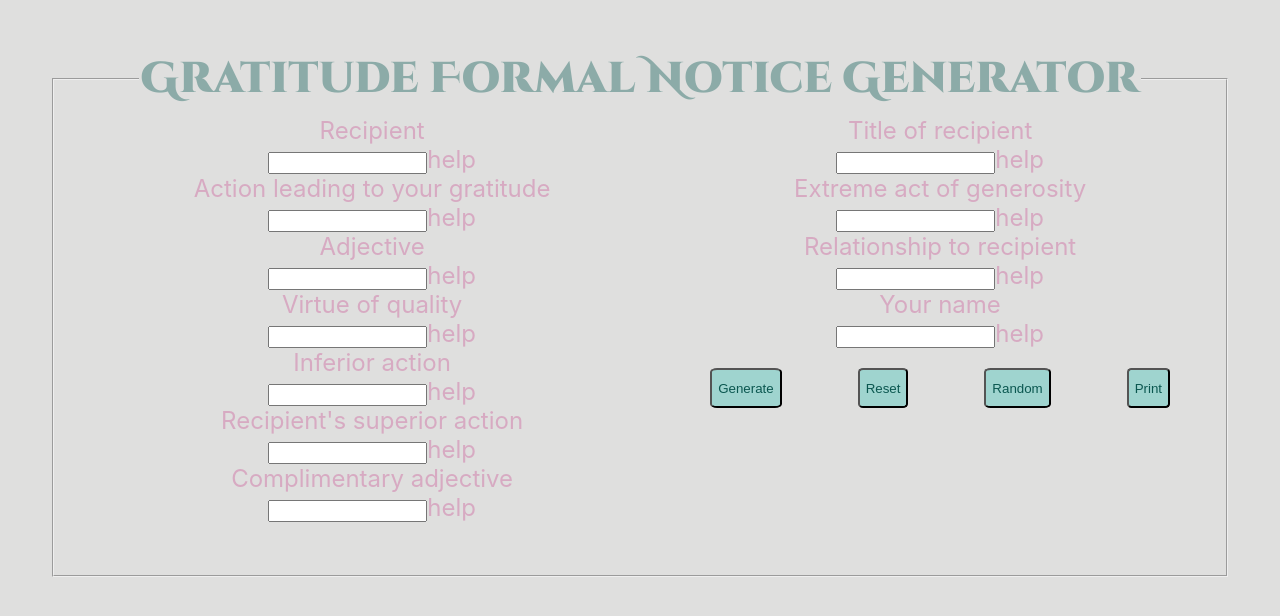
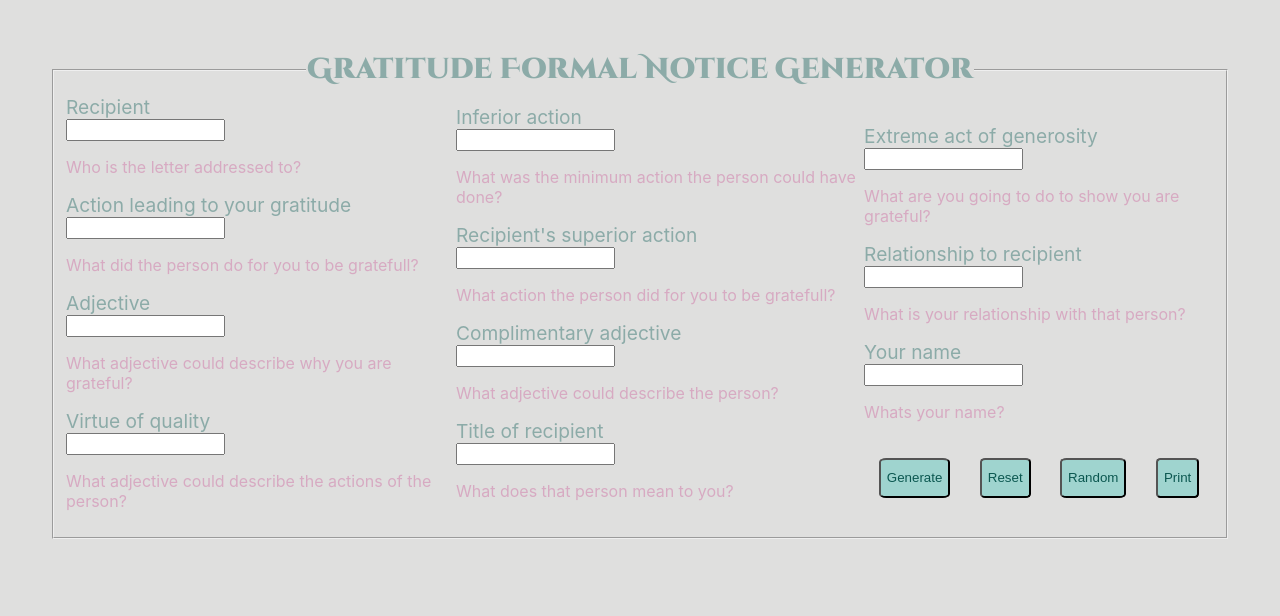
Before and after one commit to IrViNg256/bureau-of-communication, a React (Create React App) app in the folder thank-you/: page / in a window 1280 px wide. Shown: the top 616 px of the page. Built offline with nearby package versions, Linux system fonts and the light colour scheme.

Commit message:
Más CSS para que se vea bonito

```diff
--- a/thank-you/src/App.css
+++ b/thank-you/src/App.css
@@ -3,8 +3,7 @@
 body {
   background-color: #dfdfde;
   margin: 10px;
-  font-size: 1.50em;
-  color: #d7aac2;
+   color: #d7aac2;
   margin: 50px;
 
 }
@@ -40,16 +39,14 @@ h1 {
   padding-top: 80px;
 }
 
-fieldset{
-  height: 500px;
-  display: flex;
-  flex-wrap: wrap;
-  flex-direction: column;
-  text-align: center;
 
+label{
+   font-size: 1.2em;
+color:  #8caba8;
 }
 
 legend{
+  text-align: center;
   color:  #8caba8;
  font-family: 'Cinzel Decorative', cursive;
  font-size: 1.8em;
@@ -64,7 +61,7 @@ legend{
 .botones{
   margin-top: 20px;
   display: flex;
-  flex-wrap: wrap;
+
   flex-direction: row;
   justify-content: space-around;
 }
@@ -76,3 +73,47 @@ button{
  border-radius: 10%;
 
 }
+
+.grupo1{
+display: flex;
+flex-direction: column;
+justify-content: center;
+
+}
+
+
+.forma{
+  display: flex;
+flex-direction: row;
+
+}
+
+
+.help-block{
+  font-size: 1em;
+
+
+}
+/*
+.form-group{
+  display: flex;
+  flex-direction:column;
+   justify-content: space-between;
+   text-align: center;
+}
+
+.help-block{
+
+  display: flex;
+  flex-direction: column;
+   justify-content: space-between;
+   text-align: center;
+
+}
+
+.col-md-4{
+ display: flex;
+ text-align: center;
+
+}
+*/
--- a/thank-you/src/App.js
+++ b/thank-you/src/App.js
@@ -119,7 +119,8 @@ function App() {
       <fieldset>
 
       <legend>Gratitude Formal Notice Generator</legend>
-
+      <div className="forma">
+      <div className="grupo1">
       <div className="form-group">
         <label className="col-md-4 control-label" htmlFor="recipientText">Recipient</label>
         <div className="col-md-4">
@@ -132,7 +133,7 @@ function App() {
             onChange={handleChange}
             readOnly={read}
           />
-          <span className="help-block">help</span>
+          <p className="help-block">Who is the letter addressed to?</p>
         </div>
       </div>
 
@@ -148,7 +149,7 @@ function App() {
             onChange={handleChange}
             readOnly={read}
           />
-          <span className="help-block">help</span>
+          <p className="help-block">What did the person do for you to be gratefull?</p>
         </div>
       </div>
 
@@ -164,7 +165,7 @@ function App() {
             onChange={handleChange}
             readOnly={read}
           />
-          <span className="help-block">help</span>
+          <p className="help-block">What adjective could describe why you are grateful?</p>
         </div>
       </div>
 
@@ -180,9 +181,11 @@ function App() {
             onChange={handleChange}
             readOnly={read}
           />
-          <span className="help-block">help</span>
+          <p className="help-block">What adjective could describe the actions of the person?</p>
         </div>
-      </div>
+      </div>   </div>
+
+         <div className="grupo1">
 
       <div className="form-group">
         <label className="col-md-4 control-label" htmlFor="inferiorText">Inferior action</label>
@@ -196,7 +199,7 @@ function App() {
             onChange={handleChange}
             readOnly={read}
           />
-          <span className="help-block">help</span>
+          <p className="help-block">What was the minimum action the person could have done?</p>
         </div>
       </div>
 
@@ -212,9 +215,12 @@ function App() {
             onChange={handleChange}
             readOnly={read}
           />
-          <span className="help-block">help</span>
+          <p className="help-block">What action the person did for you to be gratefull?</p>
         </div>
       </div>
+
+
+
 
       <div className="form-group">
         <label className="col-md-4 control-label" htmlFor="complimentaryText">Complimentary adjective</label>
@@ -228,7 +234,7 @@ function App() {
             onChange={handleChange}
             readOnly={read}
           />
-          <span className="help-block">help</span>
+          <p className="help-block">What adjective could describe the person?</p>
         </div>
       </div>
 
@@ -244,9 +250,11 @@ function App() {
             onChange={handleChange}
             readOnly={read}
           />
-          <span className="help-block">help</span>
+          <p className="help-block">What does that person mean to you?</p>
         </div>
-      </div>
+      </div> </div>
+
+         <div className="grupo1">
 
       <div className="form-group">
         <label className="col-md-4 control-label" htmlFor="generosityText">Extreme act of generosity</label>
@@ -260,7 +268,7 @@ function App() {
             onChange={handleChange}
             readOnly={read}
           />
-          <span className="help-block">help</span>
+          <p className="help-block">What are you going to do to show you are grateful?</p>
         </div>
       </div>
 
@@ -276,7 +284,7 @@ function App() {
             onChange={handleChange}
             readOnly={read}
           />
-          <span className="help-block">help</span>
+          <p className="help-block">What is your relationship with that person?</p>
         </div>
       </div>
 
@@ -292,7 +300,7 @@ function App() {
             onChange={handleChange}
             readOnly={read}
           />
-          <span className="help-block">help</span>
+          <p className="help-block">Whats your name?</p>
         </div>
       </div>
 
@@ -313,6 +321,7 @@ function App() {
           <button type="button" id="button-print" onClick={handlePrint}>Print</button>
         </div>
       </div>
+       </div>  </div>
       </fieldset>
     </form>
 
```
Also changed, not shown: 1 other file (tests, documents, lock files or other folders).
